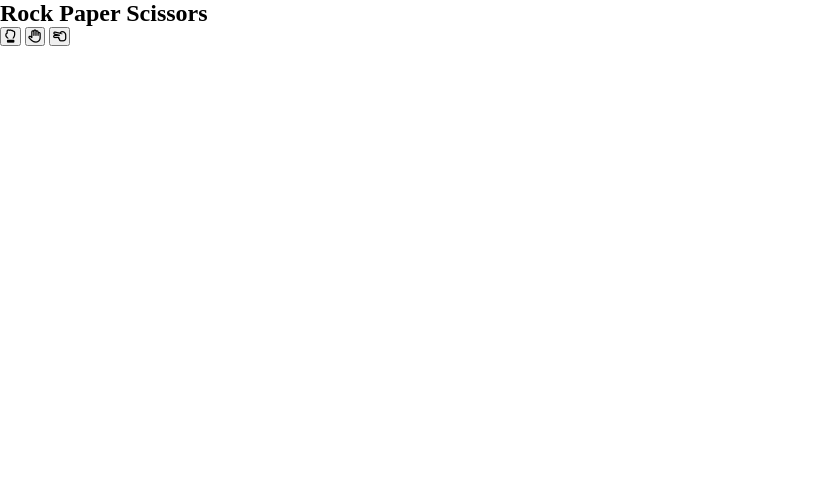
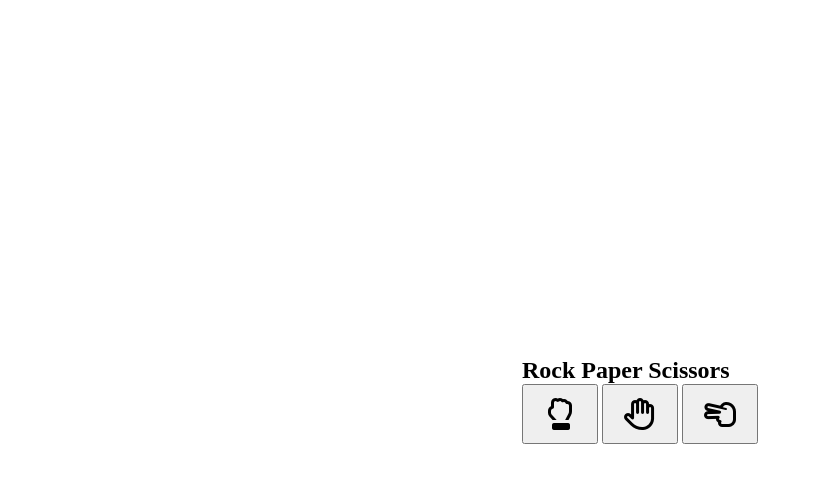
Before and after one commit to yusef-codes10/rock-paper-scissors, a plain HTML site: page game/index.html in a window 1280 px wide. Shown: the whole page, without its empty margins (0-821 px from the left). Drawn offline with Linux system fonts and the light colour scheme.

Commit message:
styling the body

```diff
--- a/game/styles.css
+++ b/game/styles.css
@@ -3,3 +3,19 @@
     padding: 0;
     box-sizing: border-box;
 }
+
+body {
+    height: 100vh;
+    display: flex;
+    justify-content: center;
+    align-items: center;
+}
+
+button {
+    padding: 12px 16px;
+    cursor: pointer;
+}
+
+button i {
+    font-size: 2rem;
+}
```
